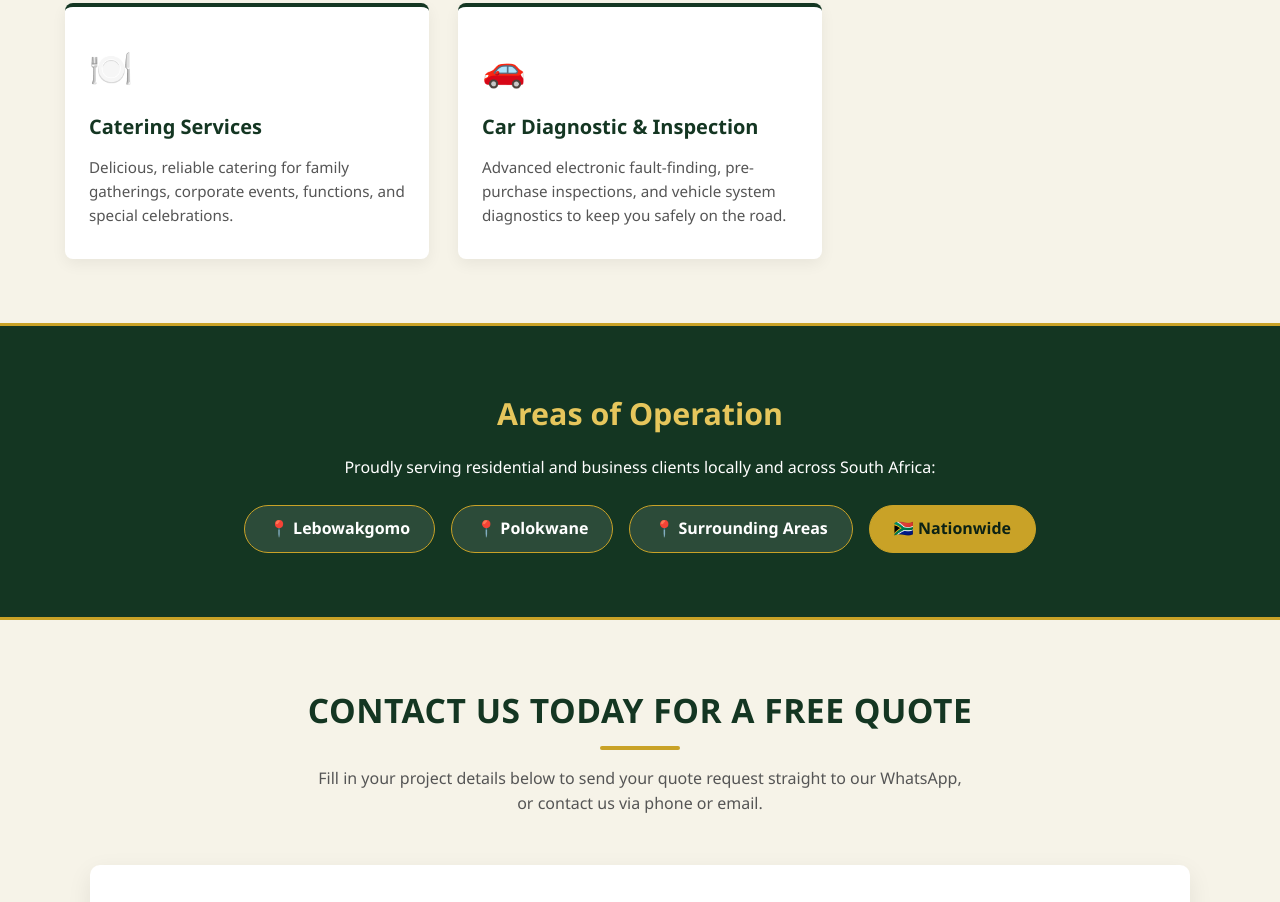
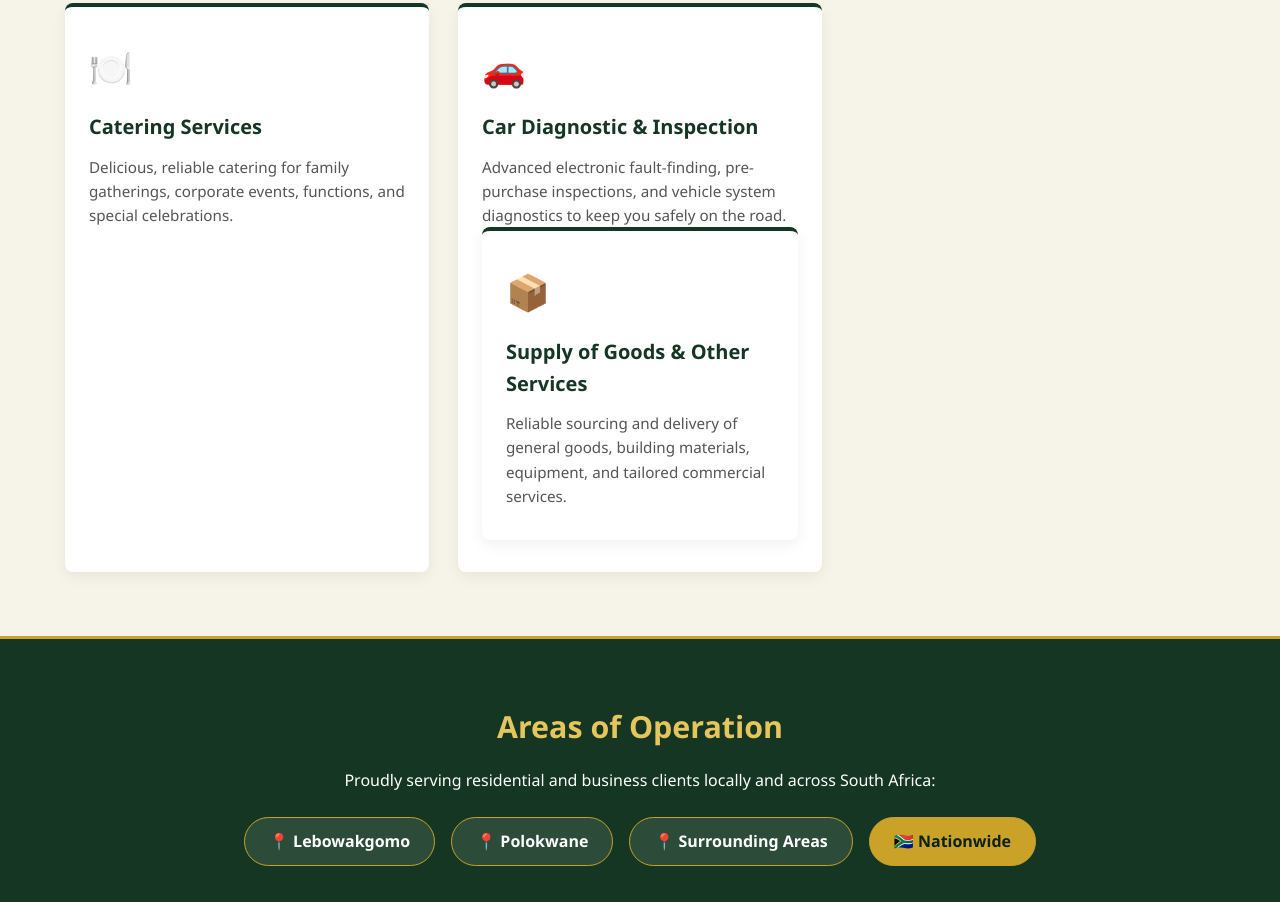
Before and after one commit to Pontsho795/makhafola-trading, a plain HTML site: page index.html in a window 1280 px wide. Shown: the part 924-1826 px from the top of the page. Drawn offline with Linux system fonts and the light colour scheme.

Commit message:
Update index.html

```diff
--- a/index.html
+++ b/index.html
@@ -549,6 +549,13 @@
                 <div class="service-icon">🚗</div>
                 <h3>Car Diagnostic & Inspection</h3>
                 <p>Advanced electronic fault-finding, pre-purchase inspections, and vehicle system diagnostics to keep you safely on the road.</p>
+
+      <div class="service-card stagger-item">
+        <div class="service-icon">📦</div>
+        <h3>Supply of Goods &amp; Other Services</h3>
+        <p>Reliable sourcing and delivery of general goods, building materials, equipment, and tailored commercial services.</p>
+      </div>
+
             </div>
         </div>
     </section>
@@ -606,6 +613,8 @@
           <option value="Fencing">Fencing</option>
           <option value="Catering Services">Catering Services</option>
           <option value="Car Diagnostic & Inspection">Car Diagnostic & Inspection</option>
+          <option value="Car Diagnostic & Inspection">Car Diagnostic & Inspection</option>
+          <option value="Supply of Goods & Other Services">Supply of Goods & Other Services</option>
         </select>
                 <textarea id="projectDetails" rows="4" placeholder="Tell us about your project or vehicle..." required></textarea>
                 <button type="submit" class="btn btn-whatsapp">Send Quote Request via WhatsApp</button>
```
